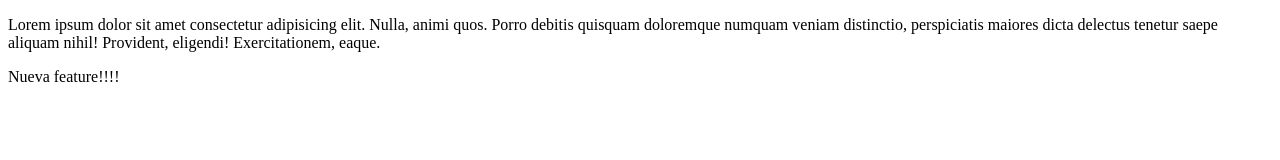
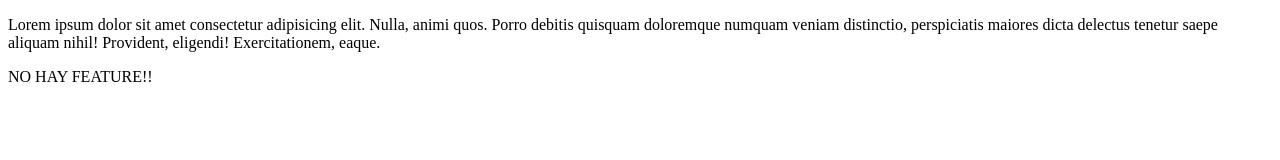
Before and after one commit to Ex0num/REPASO-GITHUB, a plain HTML site: page index.html in a window 1280 px wide. Drawn offline with Linux system fonts and the light colour scheme.

Commit message:
CAMBIO EN LA FEATURE

```diff
--- a/index.html
+++ b/index.html
@@ -16,7 +16,7 @@
     </header>
     <footer>
         <p>
-            Nueva feature!!!!
+            NO HAY FEATURE!!
         </p>
     </footer>
 </body>
```
